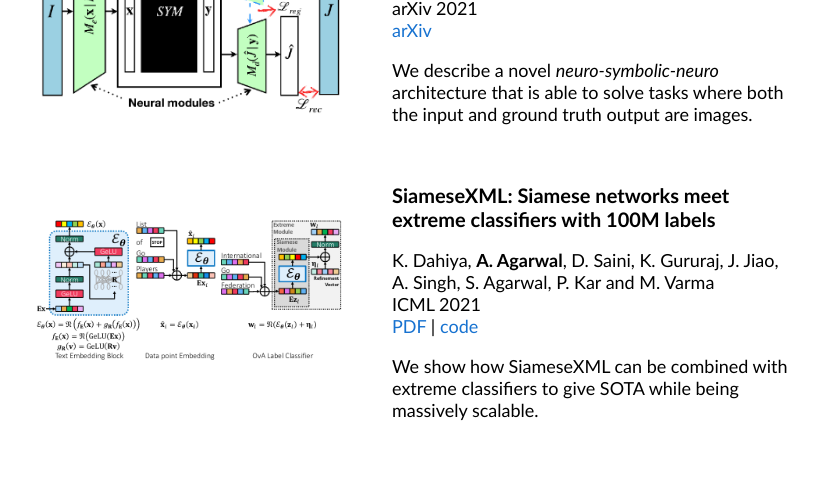
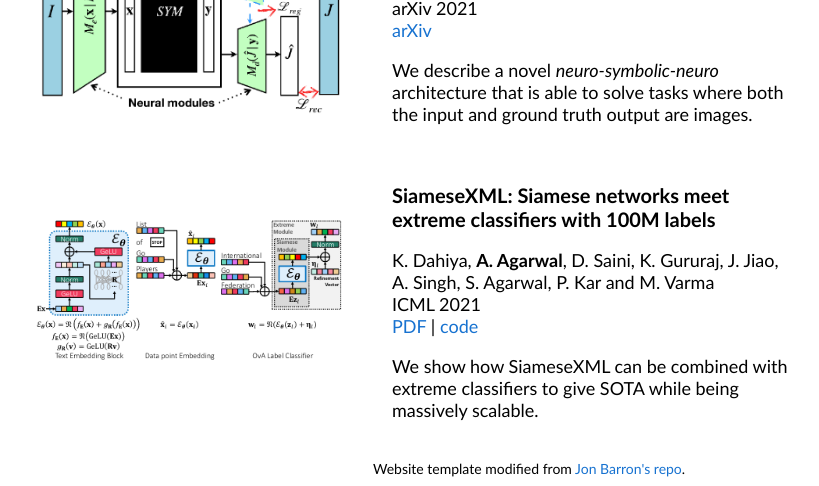
Before and after one commit to anag004/website, a plain HTML site: page index.html in a window 1280 px wide. Shown: the part 703-1189 px from the top of the page, without its empty margins (228-1047 px from the left). Drawn offline with Linux system fonts and the light colour scheme.

Commit message:
Add credit to repo

```diff
--- a/index.html
+++ b/index.html
@@ -88,7 +88,9 @@
               <p>We show how SiameseXML can be combined with extreme classifiers to give SOTA while being massively scalable.</p>
             </td>
           </tr>
+          <tr><td></td><td style="font-size: 14px;">Website template modified from <a href="https://github.com/jonbarron/website" style="font-size: 14px;">Jon Barron's repo</a>. </td></tr>
         </tbody></table>
+
 </body>
 
 </html>
```
